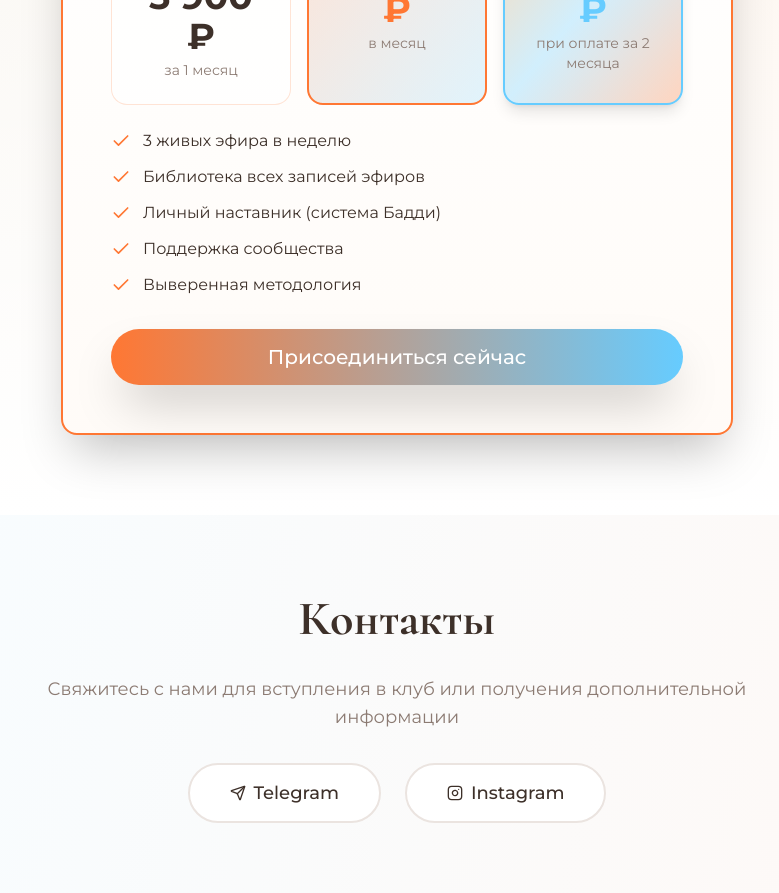
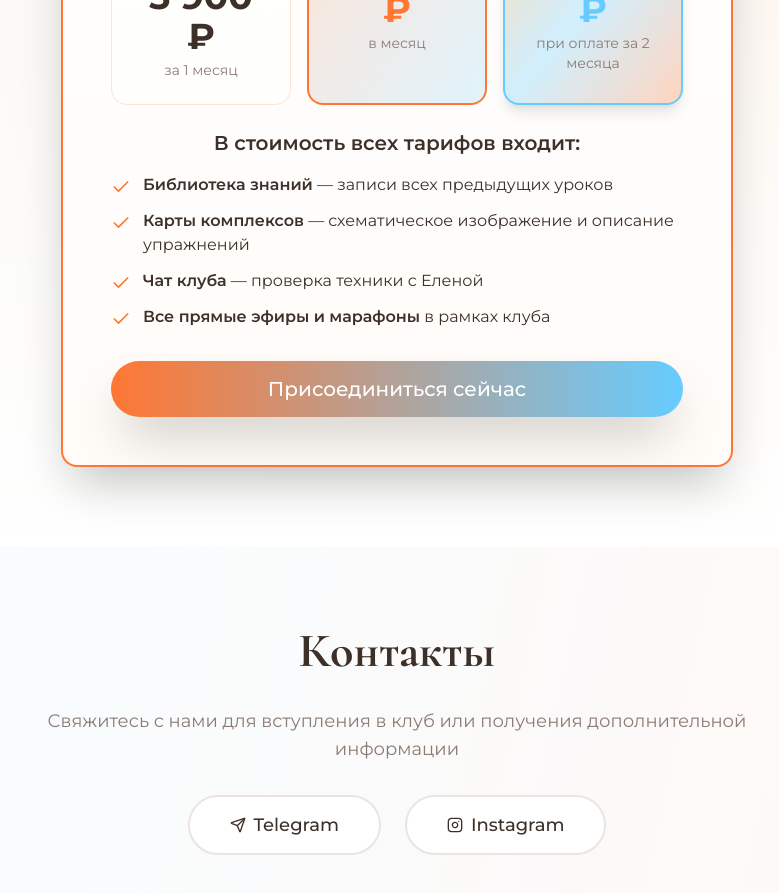
Before and after one commit to pr-poehali-dev/formula-qi-landing-page, a React (Vite) app: page / in a window 1280 px wide. Shown: the part 4860-5753 px from the top of the page, without its empty margins (243-1022 px from the left). Built offline with nearby package versions, Linux system fonts and the light colour scheme.

Commit message:
Добавить описание включений тарифов

```diff
--- a/src/pages/Index.tsx
+++ b/src/pages/Index.tsx
@@ -359,28 +359,27 @@ const Index = () => {
                 </div>
               </div>
             </div>
-            <ul className="text-left space-y-3 mb-8">
-              <li className="flex items-center gap-3">
-                <Icon name="Check" size={20} className="text-primary flex-shrink-0" />
-                <span>3 живых эфира в неделю</span>
-              </li>
-              <li className="flex items-center gap-3">
-                <Icon name="Check" size={20} className="text-primary flex-shrink-0" />
-                <span>Библиотека всех записей эфиров</span>
-              </li>
-              <li className="flex items-center gap-3">
-                <Icon name="Check" size={20} className="text-primary flex-shrink-0" />
-                <span>Личный наставник (система Бадди)</span>
-              </li>
-              <li className="flex items-center gap-3">
-                <Icon name="Check" size={20} className="text-primary flex-shrink-0" />
-                <span>Поддержка сообщества</span>
-              </li>
-              <li className="flex items-center gap-3">
-                <Icon name="Check" size={20} className="text-primary flex-shrink-0" />
-                <span>Выверенная методология</span>
-              </li>
-            </ul>
+            <div className="mb-8">
+              <h3 className="text-xl font-semibold mb-4 text-foreground">В стоимость всех тарифов входит:</h3>
+              <ul className="text-left space-y-3">
+                <li className="flex items-start gap-3">
+                  <Icon name="Check" size={20} className="text-primary flex-shrink-0 mt-1" />
+                  <span><span className="font-semibold">Библиотека знаний</span> — записи всех предыдущих уроков</span>
+                </li>
+                <li className="flex items-start gap-3">
+                  <Icon name="Check" size={20} className="text-primary flex-shrink-0 mt-1" />
+                  <span><span className="font-semibold">Карты комплексов</span> — схематическое изображение и описание упражнений</span>
+                </li>
+                <li className="flex items-start gap-3">
+                  <Icon name="Check" size={20} className="text-primary flex-shrink-0 mt-1" />
+                  <span><span className="font-semibold">Чат клуба</span> — проверка техники с Еленой</span>
+                </li>
+                <li className="flex items-start gap-3">
+                  <Icon name="Check" size={20} className="text-primary flex-shrink-0 mt-1" />
+                  <span><span className="font-semibold">Все прямые эфиры и марафоны</span> в рамках клуба</span>
+                </li>
+              </ul>
+            </div>
             <Button
               size="lg"
               className="w-full bg-gradient-to-r from-primary to-secondary hover:from-primary/90 hover:to-secondary/90 text-white py-7 text-xl rounded-full shadow-2xl hover:shadow-primary/50 transition-all hover:scale-105"
```
